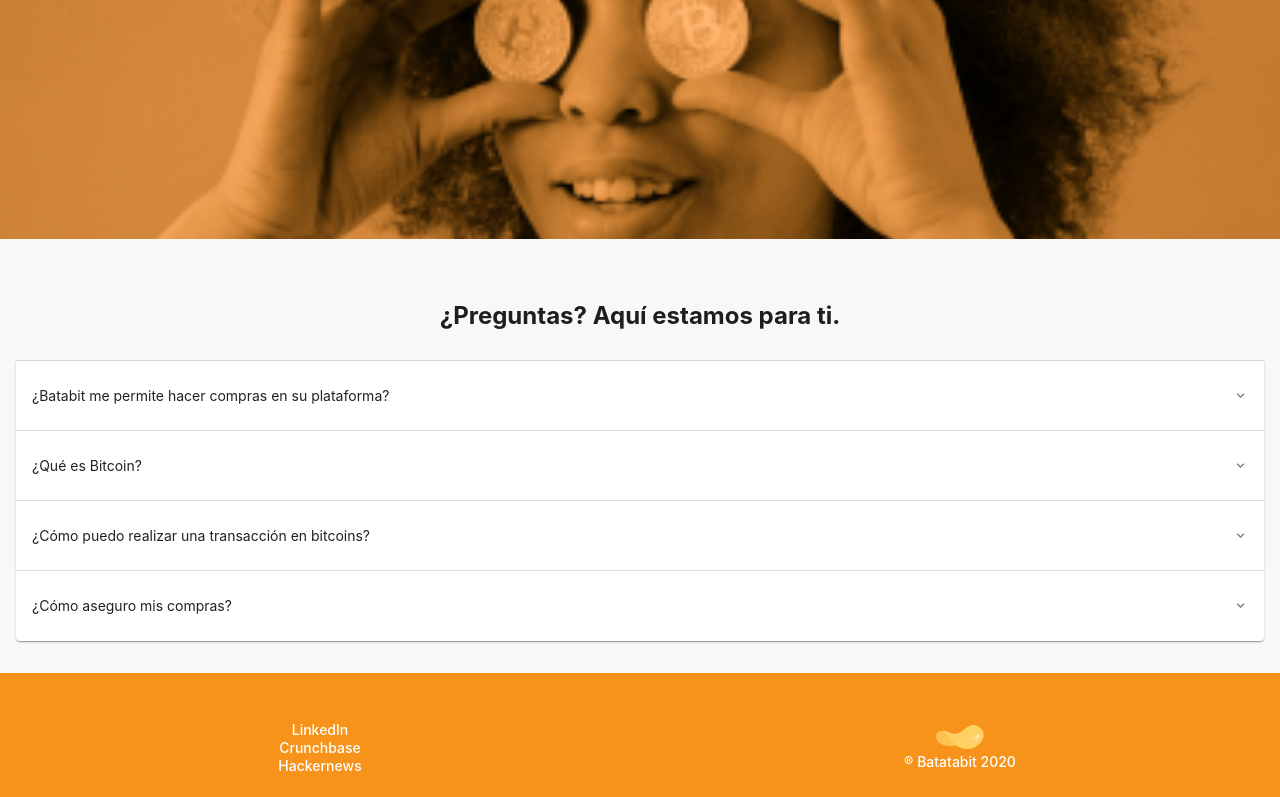
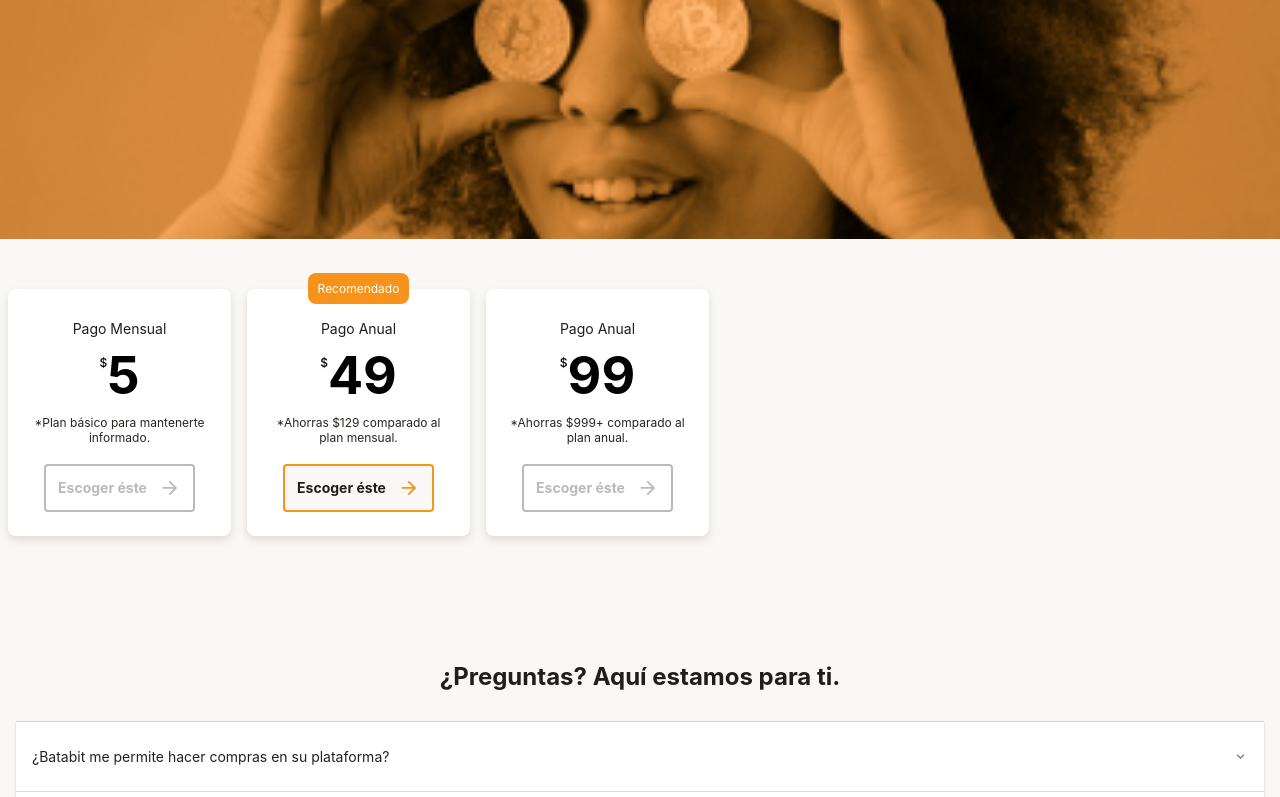
Before and after one commit to LAlejoSabogal/ReactFirstMobile, a React (Create React App) app: page / in a window 1280 px wide. Shown: the part 1946-2743 px from the top of the page. Built offline with nearby package versions, Linux system fonts and the light colour scheme.

Commit message:
:rocket: Create SuscriptionContent and CardContent Components

```diff
--- a/src/App.js
+++ b/src/App.js
@@ -5,6 +5,7 @@ import BenefitsContent from "components/benefits/BenefitsContent";
 import AdvertisingBannerContent from "components/advertisingBanner/AdvertisingBannerContent";
 import QuestionsContent from "components/questions/QuestionsContent";
 import FooterContent from "components/footer/FooterContent";
+import SuscriptionContent from "components/suscriptions/SuscriptionContent";
 
 function App() {
   return (
@@ -13,6 +14,7 @@ function App() {
       <ExchangeRateComponent />
       <BenefitsContent />
       <AdvertisingBannerContent />
+      <SuscriptionContent />
       <QuestionsContent />
       <FooterContent />
     </>
--- /dev/null
+++ b/src/components/cards/CardContent.js
@@ -0,0 +1,34 @@
+import React from 'react'
+//Constants
+import TEXT from 'constants/stringConstants'
+//images
+import ArrowForwardIcon from '@material-ui/icons/ArrowForward';
+//styles
+import 'components/cards/CardStyle.css'
+
+const CardContent = (props) => {
+
+    const activeButton= props.recomendado ? "cardContent__button--active" : "cardContent__button--disable";
+
+    return (
+        <div className="cardContent">
+            {props.recomendado &&
+                <div className="cardContent__infoStick">
+                    <p>{TEXT.suscriptions.stickyNote}</p>
+                </div>
+            }
+            <p className="cardContent__title">{props.title}</p>
+            <div className="cardContent__valueContent">
+                <div>$</div>
+                <div className="cardContent__value">{props.value}</div>
+            </div>
+            <p className="cardContent__description">{props.description}</p>
+            <div className={`cardContent__button ${activeButton}`}>
+                <p>{TEXT.suscriptions.buttonText}</p>
+                <ArrowForwardIcon fontSize="large"/>
+            </div>
+        </div>
+    )
+}
+
+export default CardContent
--- /dev/null
+++ b/src/components/cards/CardStyle.css
@@ -0,0 +1,80 @@
+.cardContent{
+    position: relative;
+    min-width: 190px;
+    max-width: 223px;
+    height: 247px;
+    background-color: var(--LightColor);
+    border-radius: 8px;
+    box-shadow: 0px 4px 8px rgba(89, 73, 30, 0.16);
+    margin: 5rem 0.8rem 6.4rem;
+    padding-top: 3.1rem;
+}
+.cardContent__infoStick{
+    width: 101px;
+    height: 31px;
+    background-color: var(--PrimaryColor);
+    border-radius: 0.8rem;
+    color: var(--LightColor);
+
+    position: absolute;
+    top: -15.5px;
+    left: calc(50% - 50.5px);
+    display: flex;
+    align-items: center;
+    justify-content: center;
+
+    font-size: 1.2rem;
+    line-height: 1.45rem;
+    text-align: center;
+}
+.cardContent__title{
+    margin: 0 auto 1.7rem;
+    font-size: 1.4rem;
+    color: var(--DarkColor)
+}
+.cardContent__valueContent{
+    display: flex;
+    align-content: flex-start;
+    justify-content: center;
+    font-size: 1.2rem;
+    line-height: 1.5rem;
+    font-weight: 500;
+}
+.cardContent__value{
+    font-size: 5.2rem;
+    line-height: 80%;
+    font-weight: bold;
+}
+.cardContent__description{
+    margin: 1.8rem 1.6rem 0;
+    font-size: 1.2rem;
+    line-height: 1.5rem;
+    color: var(--TertiaryColor);
+}
+.cardContent__button{
+    display: flex;
+    align-items: center;
+    justify-content: space-evenly;
+
+    width: 151px;
+    height: 48px;
+    position: absolute;
+    bottom: 2.4rem;
+    left: calc(50% - 75.5px);
+    border: 2px solid;
+    border-radius: 0.4rem;
+    font-weight: bold;
+}
+.cardContent__button--active{
+    background-color: var(--OffWhite);
+    border-color: var(--PrimaryColor);
+    color: var(--PrimaryColor);
+}
+.cardContent__button--active p{
+    color: var(--DarkColor);
+}
+.cardContent__button--disable{
+    background-color: var(--LightColor);
+    border-color: var(--SecondaryColor);
+    color: var(--SecondaryColor);
+}
--- /dev/null
+++ b/src/components/suscriptions/SuscriptionContent.js
@@ -0,0 +1,31 @@
+import React from 'react'
+//Constants
+import SUSCRIPTIONS from 'constants/suscriptionAreas'
+//Components
+import CardContent from 'components/cards/CardContent'
+//Style
+import 'components/suscriptions/SuscriptionStyle.css'
+
+const SuscriptionContent = () => {
+
+    const cardContent = SUSCRIPTIONS.map((e,i)=>{
+        return(
+            <div>
+                <CardContent
+                    key ={i}
+                    recomendado= {e.price === 49 ? true: false}
+                    title= {e.name}
+                    value= {e.price}
+                    description= {e.description}
+                />
+            </div>
+        )
+    })
+    return (
+        <section className="suscriptionContent">
+            {cardContent}
+        </section>
+    )
+}
+
+export default SuscriptionContent
--- /dev/null
+++ b/src/components/suscriptions/SuscriptionStyle.css
@@ -0,0 +1,11 @@
+.suscriptionContent{
+    display: flex;
+    flex-wrap: nowrap;
+    overflow-x: auto;
+    scroll-behavior: smooth;
+    -ms-overflow-style: none;  /* IE and Edge */
+    scrollbar-width: none;  /* Firefox */
+}
+.suscriptionContent::-webkit-scrollbar {
+    display: none;
+  }
--- a/src/constants/stringConstants.js
+++ b/src/constants/stringConstants.js
@@ -21,12 +21,14 @@ const TEXT = {
     AdvertisingBanner:{
         title: "Conócelo hoy",
     },
-    subscriptions: {
+    suscriptions: {
         title: "Escoge el plan que mejor se ajuste a ti.",
         subtitle: "Cualquier plan te da acceso completo a nuestra plataforma.",
+        stickyNote: "Recomendado",
+        buttonText: "Escoger éste"
     },
     questions:{
-        title: "¿Preguntas? Aquí estamos para ti."
+        title: "¿Preguntas? Aquí estamos para ti.",
     },
     footer:{
         linkedin: "LinkedIn",
--- /dev/null
+++ b/src/constants/suscriptionAreas.js
@@ -0,0 +1,19 @@
+const SUSCRIPTIONS = [
+    {
+        name: "Pago Mensual",
+        price: 5,
+        description: "*Plan básico para mantenerte informado."
+    },
+    {
+        name: "Pago Anual",
+        price: 49,
+        description: "*Ahorras $129 comparado al plan mensual."
+    },
+    {
+        name: "Pago Anual",
+        price: 99,
+        description: "*Ahorras $999+ comparado al plan anual."
+    }
+]
+
+export default SUSCRIPTIONS
--- a/src/index.css
+++ b/src/index.css
@@ -1,18 +1,21 @@
 :root{
   --PrimaryColor: #F7931A;
-  --SecondaryColor: #808080;
+  --SecondaryColor: #bababa;
   --TertiaryColor: #282623;
   --DarkColor: #201E1C;
+  --OffWhite: #FAF8F7;
   --LightColor: #FFF;
 }
 *{
   box-sizing: border-box;
 }
 html{
+  margin: 0;
+  padding: 0;
   font-size: 62.5%;
 }
 body {
-  background-color: #FAF8F7;
+  background-color: var(--OffWhite);
   font-size: 1.4rem;
   line-height: 1.8rem;
   text-align: center;
```
